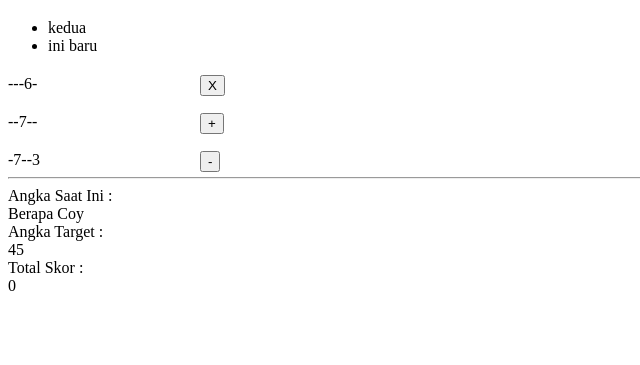
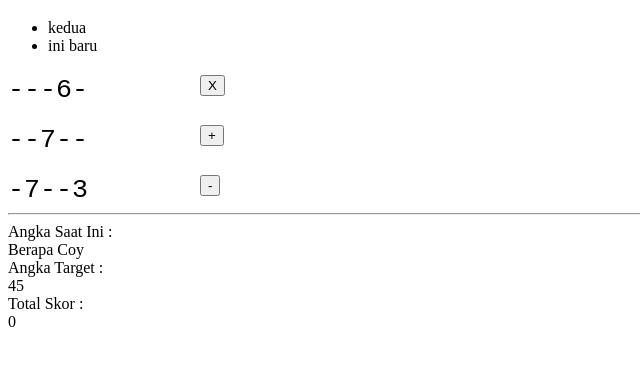
Before and after one commit to Busroni/Guitar_Hero, a plain HTML site: page index.html in a window 1280 px wide. Shown: the part 61-426 px from the top of the page, without its empty margins (0-640 px from the left). Drawn offline with Linux system fonts and the light colour scheme.

Commit message:
add style

```diff
--- a/index.css
+++ b/index.css
@@ -12,4 +12,6 @@
 }
 .group{
 	margin-top: 20px;
+    font-size: 20pt;
+    font-family: monospace;
 }
```
